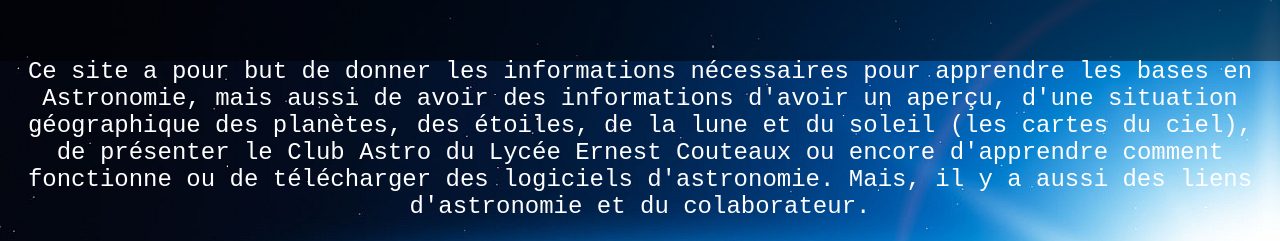
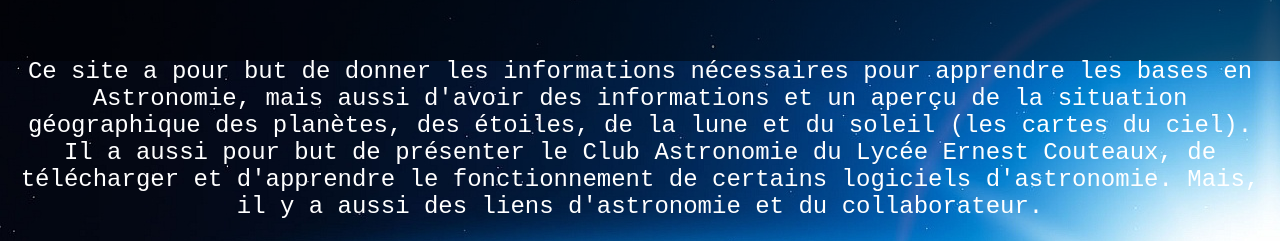
Before and after one commit to MG21-HASKA/Code-v2.2, a plain HTML site: page index.html in a window 1280 px wide. Shown: the part 99-340 px from the top of the page. Drawn offline with Linux system fonts and the light colour scheme.

Commit message:
Update index.html

```diff
--- a/index.html
+++ b/index.html
@@ -28,7 +28,7 @@
 
         <section>
             <p>
-                Ce site a pour but de donner les informations nécessaires pour apprendre les bases en Astronomie, mais aussi de avoir des informations d'avoir un aperçu, d'une situation géographique des planètes, des étoiles, de la lune et du soleil (les cartes du ciel), de présenter le Club Astro du Lycée Ernest Couteaux ou encore d'apprendre  comment fonctionne ou de télécharger des logiciels d'astronomie. Mais, il y a aussi des liens d'astronomie et du colaborateur.
+                Ce site a pour but de donner les informations nécessaires pour apprendre les bases en Astronomie, mais aussi d'avoir des informations et un aperçu de la situation géographique des planètes, des étoiles, de la lune et du soleil (les cartes du ciel). Il a aussi pour but de présenter le Club Astronomie du Lycée Ernest Couteaux, de télécharger et d'apprendre le fonctionnement de certains logiciels d'astronomie. Mais, il y a aussi des liens d'astronomie et du collaborateur.
             </p>
         </section>
 
```
